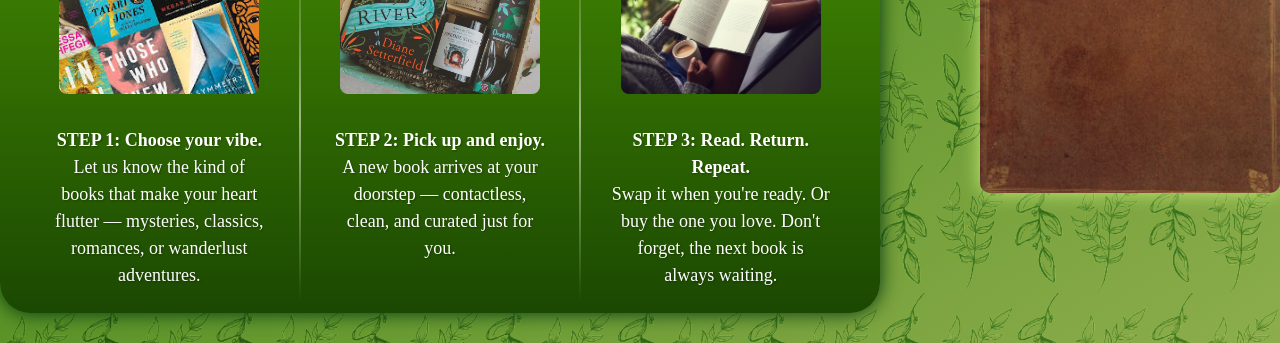
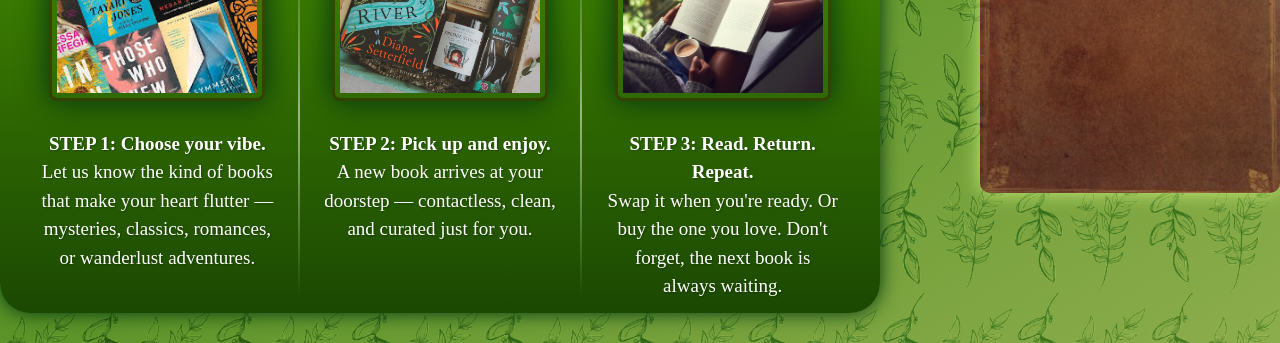
Before and after one commit to tanazzamuskan/CODSOFT, a plain HTML site: page Task2_LandingPage/index.html in a window 1280 px wide. Shown: the part 457-800 px from the top of the page. Drawn offline with Linux system fonts and the light colour scheme; a web font is replaced by a local one.

Commit message:
Update styles.css

```diff
--- a/Task2_LandingPage/styles.css
+++ b/Task2_LandingPage/styles.css
@@ -185,8 +185,8 @@ form:valid .confirmation {
     display: flex;
     justify-content: space-between;
     align-items: flex-start;
-    gap: 20px;
-    padding: 20px;
+    gap: 18px;
+    padding: 15px;
     flex-wrap: nowrap;
 }
 
@@ -194,7 +194,7 @@ form:valid .confirmation {
     flex: 1;
     max-width: 300px;
     text-align: center;
-    padding: 10px;
+    padding: 6px;
     color: white;
 }
 
@@ -202,13 +202,17 @@ form:valid .confirmation {
     width: 200px;
     height: 150px;
     object-fit:cover;
-    margin-bottom: 15px;
+    margin-bottom: 10px;
     border-radius: 8px;
+    padding: 5px;
+    border: solid #3629009b 3px;
+    box-shadow: 0 0 30px rgb(0, 49, 18);
 }
 
 .step p {
-    font-size: 18px;
+    font-size: 19px;
     line-height: 1.5;
+    margin-bottom: 7px;
 }
 
 .divider-vert {
```
